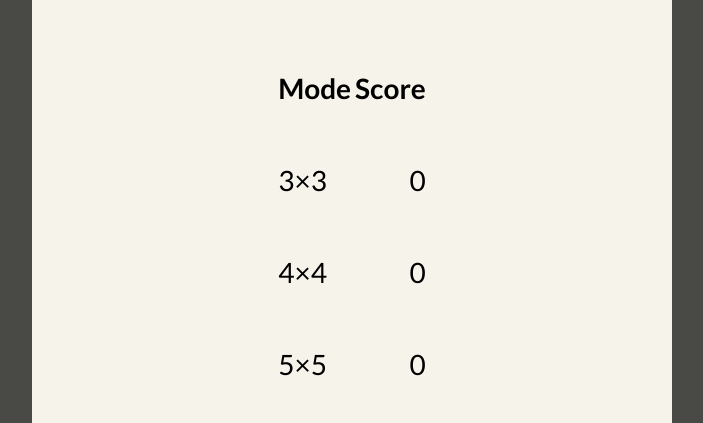
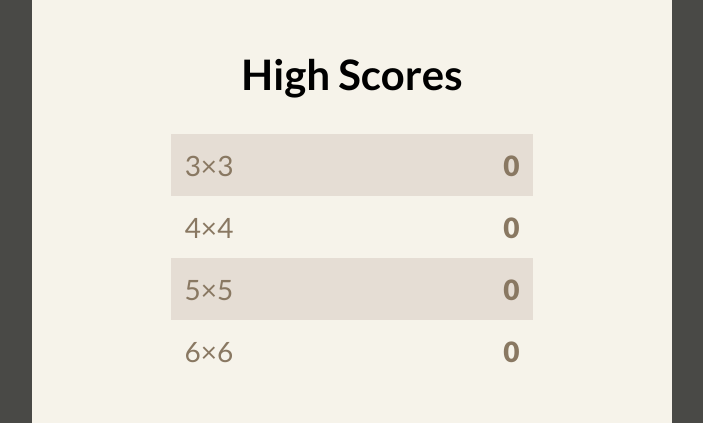
Before and after one commit to mrhanna/2048, a React (Vite) app: page / in a window 1280 px wide. Both pictures are taken after a click on the button "BEST". Shown: the part 141-564 px from the top of the page, without its empty margins (288-991 px from the left). Built offline with nearby package versions, Linux system fonts and the light colour scheme.

Commit message:
styled HighScoreTable

```diff
--- a/src/features/ui/modal/HighScoreTable.tsx
+++ b/src/features/ui/modal/HighScoreTable.tsx
@@ -4,14 +4,29 @@ import config from "../../../app/config";
 
 const StyledTable = styled.table`
     display: inline-table;
-    border-spacing: 2px 2em;
+    border-collapse: separate;
+    border-spacing: 0;
+    color: ${({ theme }) => theme.colors.primary};
+    width: 63%;
+    min-width: min(200px, 100%);
+    margin: 0 0 1em;
 
-    & td:first-child {
+    & tr:nth-child(odd) {
+        background-color: ${({ theme }) => theme.colors.secondary};
+        color: ${({ theme }) => theme.colors.primary};
+    }
+
+    & th, & td {
+        padding: .5em;
+    }
+
+    & td:first-child, & th:first-child {
         text-align: left;
     }
 
-    & td:last-child {
+    & td:last-child, & th:last-child {
         text-align: right;
+        font-weight: 900;
     }
 `
 
@@ -31,10 +46,6 @@ export default function HighScoreTable() {
     return (
         <StyledTable>
             <tbody>
-                <tr>
-                    <th>Mode</th>
-                    <th>Score</th>
-                </tr>
                 {rows}
             </tbody>
         </StyledTable>
```
